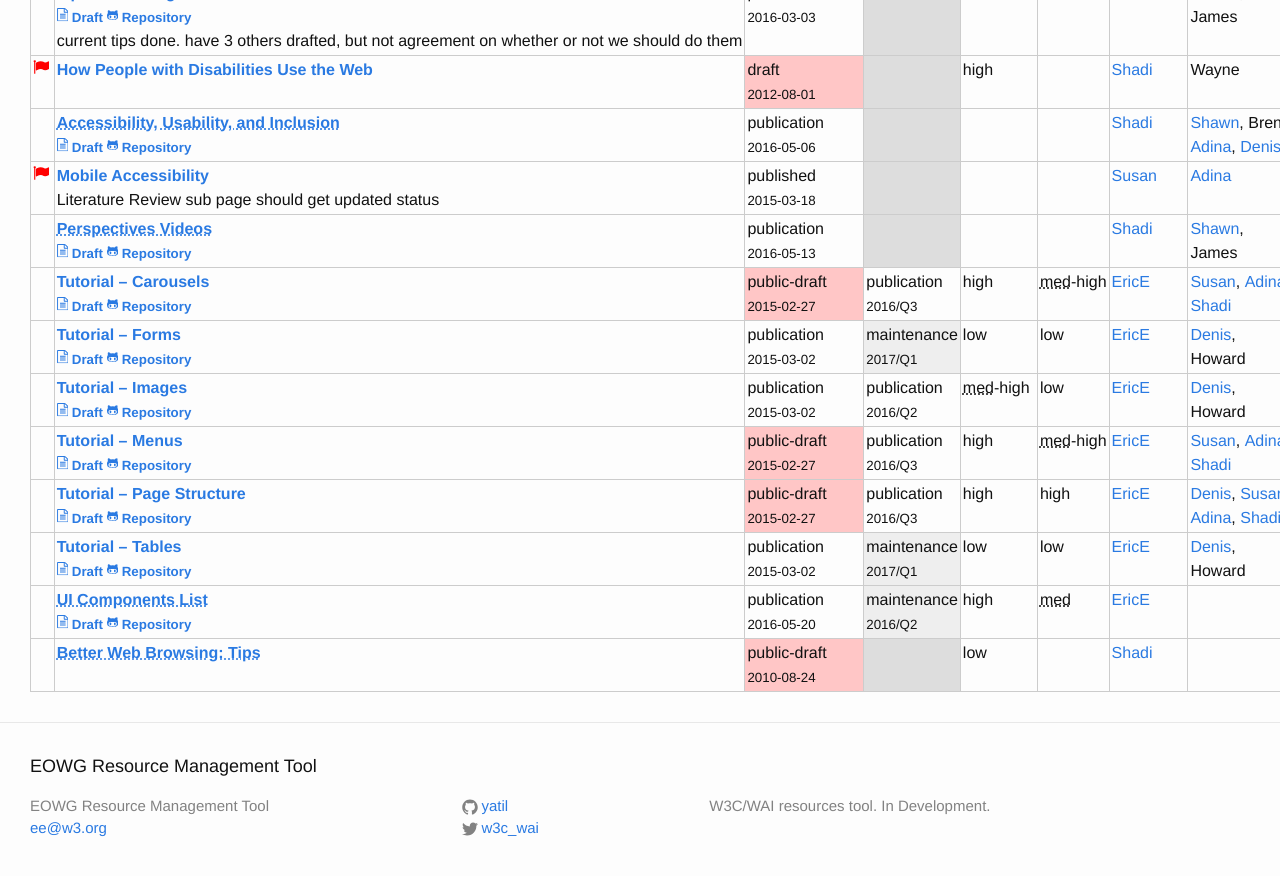
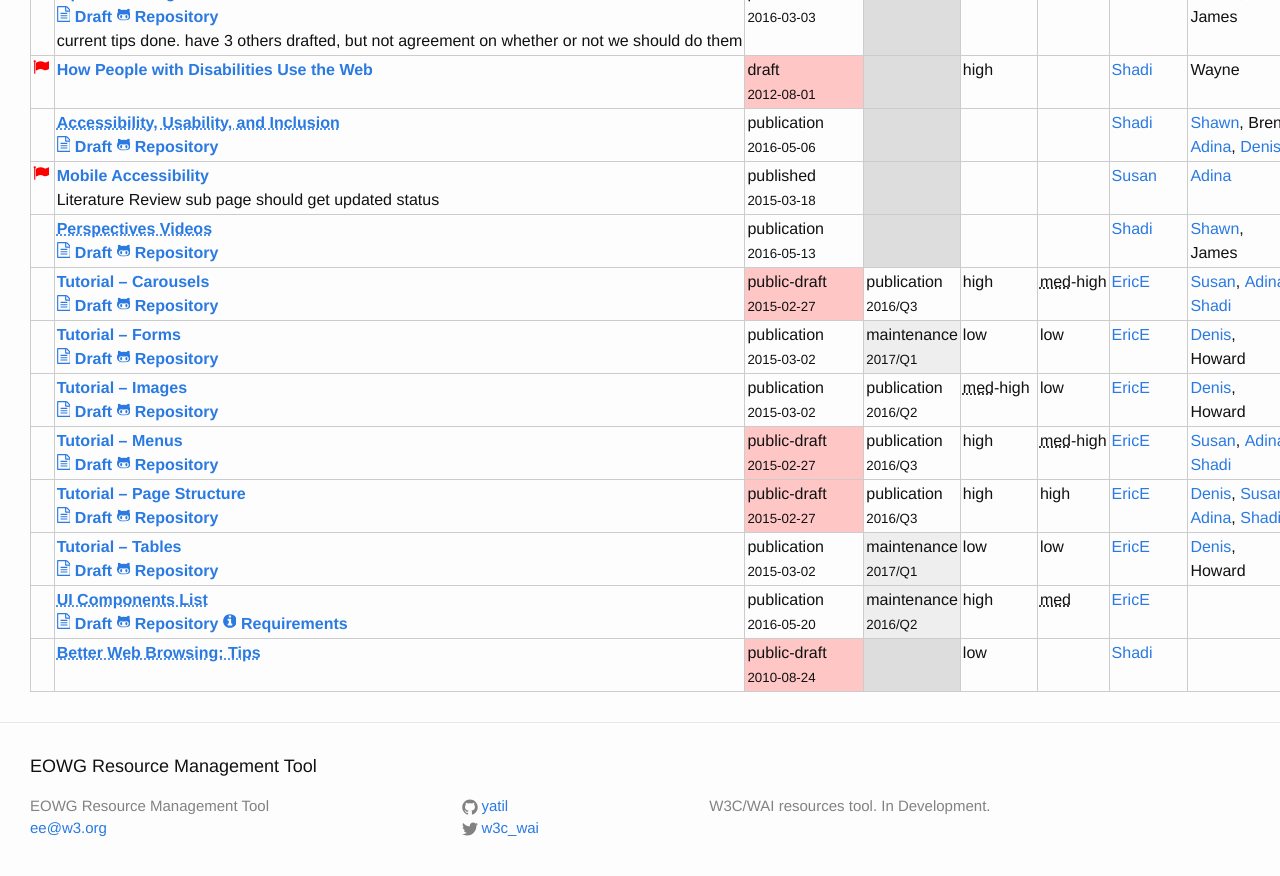
Before and after one commit to w3c/wai-resources, a Jekyll site: the page built from index.html, in a window 1280 px wide and 900 px high, scrolled down 580 px. Shown: the top 876 px of the window. Built offline with Jekyll 4.4.1, drawn with Linux system fonts in a browser that asks for light colours.

Commit message:
Add (potential links to requirements documents)

```diff
--- a/index.html
+++ b/index.html
@@ -55,8 +55,15 @@ layout: default
             {% endif %}
             {% if res.uri %}</a>{% endif %}
             {% if res.repository %}
-              <small><br><a href="https://w3c.github.io/{{ res.repository }}/">{% include icon.html use="draft" %} Draft</a>
-              <a href="https://github.com/w3c/{{ res.repository }}/">{% include icon.html use="github" %} Repository</a></small>
+              <br><a href="https://w3c.github.io/{{ res.repository }}/">{% include icon.html use="draft" %} Draft</a>
+              <a href="https://github.com/w3c/{{ res.repository }}/">{% include icon.html use="github" %} Repository</a>
+            {% else %}
+              {% if res.requirements %}
+                <br>
+              {% endif %}
+            {% endif %}
+            {% if res.requirements %}
+              <a href="{{ res.requirements }}/">{% include icon.html use="requirements" %} Requirements</a>
             {% endif %}
             <p class="note">{{ res.note }} {%comment%}{% if res.content | size > 0 %}<a href="{{res.url}}">more <span class="visuallyhidden">about {{res.title}}</span></a>{% endif %}{%endcomment%}</p>
           </th>
```
Also changed, not shown: _resources/ui-components-list.md (+1 -0 lines).
